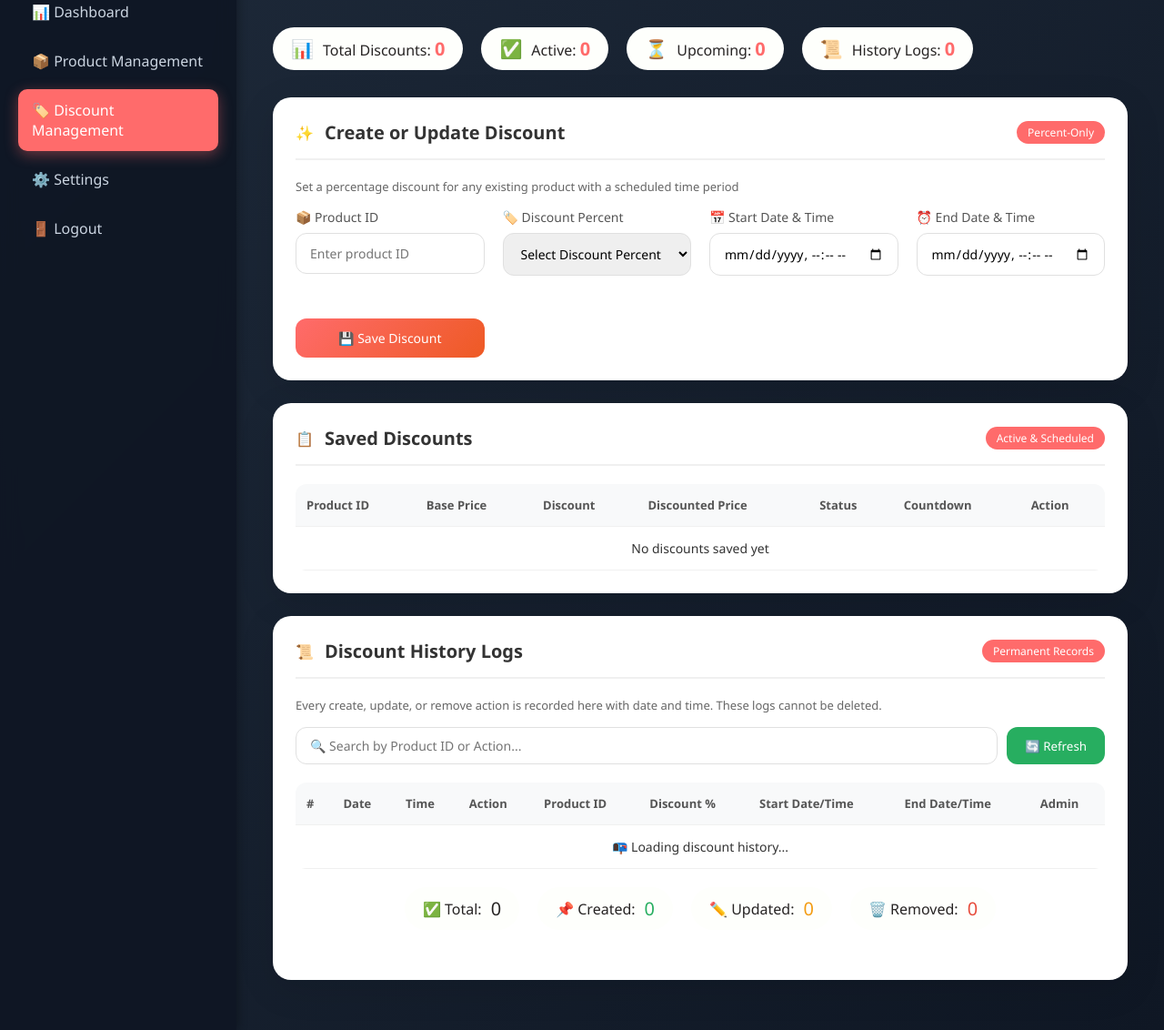
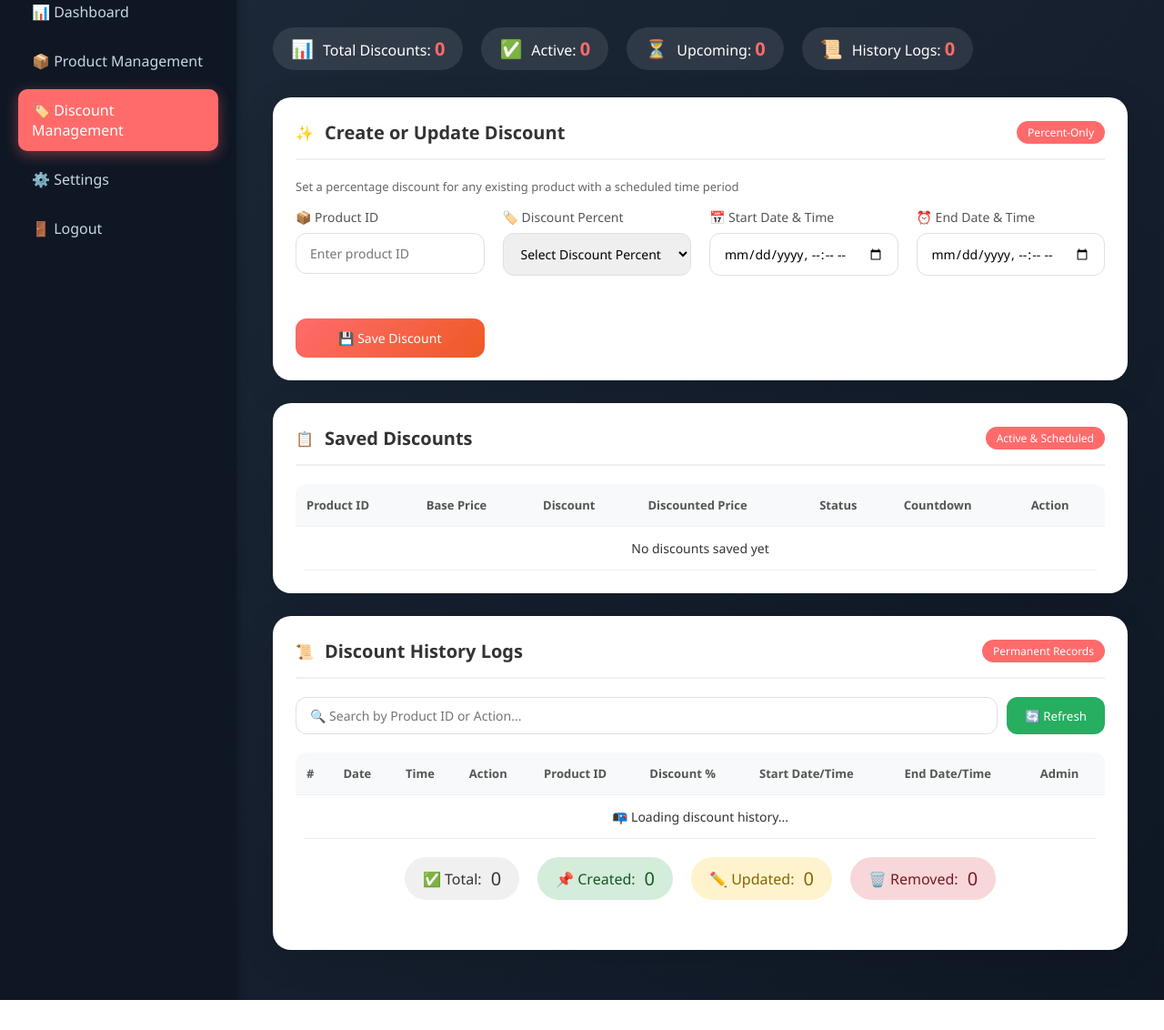
Before and after one commit to zafcristian/midterm, a Flask app: template templates/admindiscountmanagement.html in a window 1280 px wide. Shown: the part 103-1235 px from the top of the page at 91% size. After the commit the page ends 1202 px from the top, so only its background shows below. Run offline with Flask 3, Linux system fonts and the light colour scheme; the template is opened without the code that fills it, so the values that code supplies are empty.

Commit message:
final commit

```diff
--- a/app.py
+++ b/app.py
@@ -2,22 +2,15 @@ from flask import Flask, render_template, redirect, url_for, request, jsonify
 from abc import ABC, abstractmethod
 from datetime import datetime
 
-# ============= IN-MEMORY STORAGE (Dili JSON file) =============
-# Para sa Transaction History
 _discount_transaction_history = []
 
-# Para sa Discount Creation History
 _discount_creation_history = []
 
-
-# ============= DISCOUNT HISTORY MANAGER (Transaction History) =============
 def load_discount_history():
-    """Load discount history from memory (list)"""
     global _discount_transaction_history
     return _discount_transaction_history
 
 def save_discount_transaction(transaction_data):
-    """Save a discount transaction with date and time"""
     global _discount_transaction_history
 
     transaction_data['timestamp'] = datetime.now().strftime('%Y-%m-%d %H:%M:%S')
@@ -29,11 +22,9 @@ def save_discount_transaction(transaction_data):
     return True
 
 def get_discount_history():
-    """Get all discount history"""
     return load_discount_history()
 
 def get_discount_summary():
-    """Get summary statistics from discount history"""
     global _discount_transaction_history
 
     if not _discount_transaction_history:
@@ -52,21 +43,11 @@ def get_discount_summary():
         'avg_discount': total_discount_percent / len(_discount_transaction_history) if _discount_transaction_history else 0
     }
 
+class DiscountCreationHistoryManager:
+    def __init__(self):
+        self._history = []
 
-# ============= DISCOUNT CREATION HISTORY MANAGER (ENCAPSULATED CLASS) =============
-class DiscountCreationHistoryManager:
-    """Manages discount creation/update/removal history - uses in-memory list"""
-
-    def __init__(self):
-        """Constructor initializes the history list"""
-        self._history = []  # In-memory list imbes nga file
-
-    # ============= PUBLIC METHODS =============
     def log_discount_action(self, action, product_id, discount_percent, start_date, end_date, admin_email):
-        """
-        Log a discount creation/update/removal action
-        action: 'created', 'updated', or 'removed'
-        """
         entry = {
             'id': datetime.now().strftime('%Y%m%d%H%M%S%f'),
             'action': action,
@@ -84,20 +65,15 @@ class DiscountCreationHistoryManager:
         return True
 
     def get_all_history(self):
-        """Get all discount creation history"""
-        # Return reversed copy para latest first
         return list(reversed(self._history))
 
     def get_history_by_product(self, product_id):
-        """Get history for specific product"""
         return [h for h in self._history if h['product_id'] == product_id]
 
     def get_history_by_action(self, action):
-        """Get history by action type (created/updated/removed)"""
         return [h for h in self._history if h['action'] == action]
 
     def get_summary(self):
-        """Get summary statistics for discount creation history"""
         if not self._history:
             return {
                 'total_actions': 0,
@@ -121,90 +97,63 @@ class DiscountCreationHistoryManager:
         }
 
     def clear_history(self):
-        """Clear all history (admin only)"""
         self._history = []
         return True
 
-
-# ============= BASE CLASS WITH ABSTRACTION =============
 class User(ABC):
-    """Base abstract class for all users - demonstrates inheritance"""
-
     def __init__(self, email, password, role):
-        """Constructor - initializes user attributes"""
-        self._email = email          # Encapsulated (protected)
-        self._password = password    # Encapsulated
-        self._role = role            # Encapsulated
+        self._email = email
+        self._password = password
+        self._role = role
         self._is_authenticated = False
 
-    # ============= GETTERS (Encapsulation) =============
     def get_email(self):
-        """Getter for email"""
         return self._email
 
     def get_role(self):
-        """Getter for role"""
         return self._role
 
     def is_authenticated(self):
-        """Getter for authentication status"""
         return self._is_authenticated
 
-    # ============= SETTERS (Encapsulation) =============
     def set_email(self, email):
-        """Setter for email with validation"""
         if '@' in email and '.' in email:
             self._email = email
             return True
         return False
 
     def set_password(self, password):
-        """Setter for password with validation"""
         if len(password) >= 3:
             self._password = password
             return True
         return False
 
-    # ============= BUSINESS METHODS =============
     def authenticate(self, password):
-        """Method to authenticate user"""
         if self._password == password:
             self._is_authenticated = True
             return True
         return False
 
     def logout(self):
-        """Method to logout user"""
         self._is_authenticated = False
 
     @abstractmethod
     def get_dashboard_template(self):
-        """Abstract method - forces child classes to implement"""
         pass
 
     @abstractmethod
     def get_allowed_sections(self):
-        """Abstract method for role-based sections"""
         pass
 
-
-# ============= INHERITANCE: CHILD CLASS 1 =============
 class AdminUser(User):
-    """Admin user class - inherits from User"""
-
     def __init__(self, email, password, role="admin"):
-        """Constructor calls parent constructor"""
         super().__init__(email, password, role)
         self._admin_permissions = ['product_management', 'discount_management', 'user_management']
 
-    # ============= GETTERS =============
     def get_admin_permissions(self):
-        """Get admin-specific permissions"""
         return self._admin_permissions
 
-    # ============= SETTERS =============
     def set_admin_permissions(self, permissions):
-        """Set admin permissions"""
         if isinstance(permissions, list):
             self._admin_permissions = permissions
             return True
@@ -212,120 +161,89 @@ class AdminUser(User):
 
     # ============= IMPLEMENTING ABSTRACT METHODS =============
     def get_dashboard_template(self):
-        """Returns admin dashboard template"""
         return 'admindashboard.html'
 
     def get_allowed_sections(self):
-        """Returns admin sections"""
         return ['product-management', 'discount-management', 'settings', 'discount-history']
 
-    # ============= ADMIN-SPECIFIC METHODS =============
     def can_manage_products(self):
-        """Check if admin can manage products"""
         return 'product_management' in self._admin_permissions
 
     def can_manage_discounts(self):
-        """Check if admin can manage discounts"""
         return 'discount_management' in self._admin_permissions
 
 
-# ============= INHERITANCE: CHILD CLASS 2 =============
 class RegularUser(User):
-    """Regular user class - inherits from User"""
 
     def __init__(self, email, password, role="user"):
-        """Constructor calls parent constructor"""
         super().__init__(email, password, role)
         self._user_preferences = {
             'theme': 'light',
             'notifications': True
         }
 
-    # ============= GETTERS =============
     def get_user_preferences(self):
-        """Get user preferences"""
         return self._user_preferences
 
     def get_preference(self, key):
-        """Get specific preference"""
         return self._user_preferences.get(key, None)
 
     # ============= SETTERS =============
     def set_user_preferences(self, preferences):
-        """Set user preferences"""
         if isinstance(preferences, dict):
             self._user_preferences.update(preferences)
             return True
         return False
 
     def set_preference(self, key, value):
-        """Set specific preference"""
         self._user_preferences[key] = value
         return True
 
     # ============= IMPLEMENTING ABSTRACT METHODS =============
     def get_dashboard_template(self):
-        """Returns user dashboard template"""
         return 'userdashboard.html'
 
     def get_allowed_sections(self):
-        """Returns user sections"""
         return ['pricing', 'discount', 'settings']
 
-
-# ============= USER MANAGEMENT CLASS =============
 class UserManager:
-    """Manages all users - demonstrates encapsulation and collection management"""
-
     def __init__(self):
-        """Constructor initializes empty user storage"""
         self._users = {}
         self._current_user = None
         self._initialize_default_users()
 
     def _initialize_default_users(self):
-        """Private method to add default users"""
         admin = AdminUser('gwapo@bisu.edu.ph', 'admin', 'admin')
         self._users[admin.get_email()] = admin
 
         user = RegularUser('pangit@bisu.edu.ph', 'user', 'user')
         self._users[user.get_email()] = user
 
-    # ============= GETTERS =============
     def get_user(self, email):
-        """Get user by email"""
         return self._users.get(email, None)
 
     def get_current_user(self):
-        """Get currently logged-in user"""
         return self._current_user
 
     def get_all_users(self):
-        """Get all users (returns copy for encapsulation)"""
         return self._users.copy()
 
     def is_user_exists(self, email):
-        """Check if user exists"""
         return email in self._users
 
-    # ============= SETTERS =============
     def add_user(self, user):
-        """Add new user"""
         if isinstance(user, User) and user.get_email() not in self._users:
             self._users[user.get_email()] = user
             return True
         return False
 
     def remove_user(self, email):
-        """Remove user by email"""
         if email in self._users:
             del self._users[email]
             return True
         return False
 
-    # ============= AUTHENTICATION METHODS =============
     def authenticate_user(self, email, password):
-        """Authenticate user and set as current user"""
         user = self.get_user(email)
         if user and user.authenticate(password):
             self._current_user = user
@@ -333,44 +251,30 @@ class UserManager:
         return False
 
     def logout_current_user(self):
-        """Logout current user"""
         if self._current_user:
             self._current_user.logout()
             self._current_user = None
 
     def is_user_authenticated(self):
-        """Check if any user is logged in"""
         return self._current_user is not None
 
-
-# ============= FLASK APPLICATION CLASS =============
 class FlaskAppWrapper:
-    """Wrapper class for Flask application - demonstrates OOP with Flask"""
-
     def __init__(self, name):
-        """Constructor initializes Flask app and user manager"""
         self._app = Flask(name)
         self._user_manager = UserManager()
         self._discount_creation_history = DiscountCreationHistoryManager()
         self._setup_routes()
 
-    # ============= GETTERS =============
     def get_flask_app(self):
-        """Get the underlying Flask app"""
         return self._app
 
     def get_user_manager(self):
-        """Get the user manager instance"""
         return self._user_manager
 
     def get_discount_creation_history(self):
-        """Get the discount creation history manager"""
         return self._discount_creation_history
 
-    # ============= ROUTE SETUP (Private Methods) =============
     def _setup_routes(self):
-        """Private method to setup all routes"""
-
         @self._app.route('/')
         def home():
             return '<meta charset="UTF-8"><h1>KINSA KA OOOIIIEEEEE ABOT MAN KA DIREEEEE &#128544;</h1>'
@@ -421,7 +325,6 @@ class FlaskAppWrapper:
                     )
             return redirect(url_for('login'))
 
-        # ============= DISCOUNT HISTORY ROUTE =============
         @self._app.route('/admindashboard/discount-history')
         def discount_history():
             if self._user_manager.get_current_user():
@@ -473,7 +376,6 @@ class FlaskAppWrapper:
             else:
                 return jsonify({'success': False, 'message': 'Failed to log discount creation'}), 500
 
-        # ============= API ROUTE PARA KUHAON ANG DISCOUNT CREATION HISTORY =============
         @self._app.route('/api/get_discount_creation_history', methods=['GET'])
         def api_get_discount_creation_history():
             if not self._user_manager.get_current_user():
@@ -482,7 +384,6 @@ class FlaskAppWrapper:
             history = self._discount_creation_history.get_all_history()
             return jsonify({'success': True, 'history': history})
 
-        # ============= API ROUTE PARA KUHAON ANG DISCOUNT CREATION SUMMARY =============
         @self._app.route('/api/get_discount_creation_summary', methods=['GET'])
         def api_get_discount_creation_summary():
             if not self._user_manager.get_current_user():
@@ -491,7 +392,6 @@ class FlaskAppWrapper:
             summary = self._discount_creation_history.get_summary()
             return jsonify({'success': True, 'summary': summary})
 
-        # ============= API ROUTE PARA MAG-SAVE OG TRANSACTION =============
         @self._app.route('/api/save_discount_transaction', methods=['POST'])
         def api_save_discount_transaction():
             if not self._user_manager.get_current_user():
@@ -520,7 +420,6 @@ class FlaskAppWrapper:
             else:
                 return jsonify({'success': False, 'message': 'Failed to save transaction'}), 500
 
-        # ============= ADMIN ROUTE PARA I-CLEAR ANG HISTORY =============
         @self._app.route('/api/clear_discount_history', methods=['POST'])
         def api_clear_discount_history():
             if not self._user_manager.get_current_user():
@@ -599,24 +498,18 @@ class FlaskAppWrapper:
 
             return render_template('login.html', message='')
 
-    # ============= RUN METHOD =============
     def run(self, debug=True):
         """Run the Flask application"""
         self._app.run(debug=debug)
 
-    # ============= EXPOSE FOR VERCEL =============
     def get_wsgi_app(self):
         """Return WSGI application for Vercel deployment"""
         return self._app
 
-
-# ============= MAIN APPLICATION INSTANCE =============
 flask_app_wrapper = FlaskAppWrapper(__name__)
 
-# For Vercel deployment - expose the WSGI app
 application = flask_app_wrapper.get_wsgi_app()
 app = application
 
-# ============= RUN THE APPLICATION =============
 if __name__ == '__main__':
     flask_app_wrapper.run(debug=True)
--- a/templates/admindashboard.html
+++ b/templates/admindashboard.html
@@ -451,10 +451,6 @@
             <span class="status-badge status-online">● Online</span>
           </div>
           <div class="status-item">
-            <span class="status-label">Database</span>
-            <span class="status-badge status-online">● Connected</span>
-          </div>
-          <div class="status-item">
             <span class="status-label">Last Backup</span>
             <span class="status-value" id="lastBackup">Today, 02:30 AM</span>
           </div>
--- a/templates/admindiscountmanagement.html
+++ b/templates/admindiscountmanagement.html
@@ -94,11 +94,11 @@
       }
 
       .stat-chip {
-        background: rgb(254, 255, 252);
+        background: rgba(255, 255, 255, 0.1);
         backdrop-filter: blur(10px);
         padding: 10px 20px;
         border-radius: 30px;
-        color: rgb(39, 36, 36);
+        color: white;
         display: flex;
         align-items: center;
         gap: 10px;
@@ -525,7 +540,6 @@
           <h3>Discount History Logs</h3>
           <div class="badge">Permanent Records</div>
         </div>
-        <p class="subtitle">Every create, update, or remove action is recorded here with date and time. These logs cannot be deleted.</p>
 
         <div class="search-bar">
           <input type="text" id="historySearch" placeholder="🔍 Search by Product ID or Action..." onkeyup="filterHistory()">
@@ -548,16 +562,16 @@
               </tr>
             </thead>
             <tbody id="historyTableBody">
-              <tr><td colspan="9" style="text-align: center;">📭 Loading discount history...</td></tr>
+              <tr><td colspan="9" style="text-align: center;">📭 Loading discount history...</span></td></tr>
             </tbody>
           </table>
         </div>
 
         <div class="stats-bar" style="margin-top: 20px; justify-content: center;">
-          <div class="stat-chip">✅ Total: <span id="totalLogsCount">0</span></div>
-          <div class="stat-chip">📌 Created: <span id="createdCount" style="color: #27ae60;">0</span></div>
-          <div class="stat-chip">✏️ Updated: <span id="updatedCount" style="color: #f39c12;">0</span></div>
-          <div class="stat-chip">🗑️ Removed: <span id="removedCount" style="color: #e74c3c;">0</span></div>
+          <div class="stat-chip" style="background: #f0f0f0; color:#333;">✅ Total: <span id="totalLogsCount">0</span></div>
+          <div class="stat-chip" style="background: #d4edda; color:#155724;">📌 Created: <span id="createdCount">0</span></div>
+          <div class="stat-chip" style="background: #fff3cd; color:#856404;">✏️ Updated: <span id="updatedCount">0</span></div>
+          <div class="stat-chip" style="background: #f8d7da; color:#721c24;">🗑️ Removed: <span id="removedCount">0</span></div>
         </div>
       </div>
     </div>
@@ -681,11 +695,6 @@
         }
       }
 
-      function resetHistorySearch() {
-        document.getElementById('historySearch').value = '';
-        filterHistory();
-      }
-
       function refreshHistory() {
         loadDiscountHistory();
         showToast("History refreshed!", "success");
@@ -762,7 +771,7 @@
             const hours = Math.floor((diff % (86400000)) / 3600000);
             const minutes = Math.floor((diff % 3600000) / 60000);
             const seconds = Math.floor((diff % 60000) / 1000);
-            return { type: "starts_in", days, hours, minutes, seconds, text: `Starts: ${days}d ${hours}h` };
+            return { type: "starts_in", days, hours, minutes, seconds };
           }
         } else if (status === "active") {
           const diff = end - now;
@@ -771,7 +780,7 @@
             const hours = Math.floor((diff % 86400000) / 3600000);
             const minutes = Math.floor((diff % 3600000) / 60000);
             const seconds = Math.floor((diff % 60000) / 1000);
-            return { type: "ends_in", days, hours, minutes, seconds, text: `Ends: ${days}d ${hours}h` };
+            return { type: "ends_in", days, hours, minutes, seconds };
           }
         }
         return null;
@@ -822,7 +831,23 @@
         rows.forEach(item => {
           const row = document.createElement("tr");
           const countdown = getCountdown(item.start_date, item.end_date, item.status);
-          let countdownHtml = countdown ? `<span class="countdown-timer">${countdown.text}</span>` : '<span class="countdown-timer">---</span>';
+
+          let countdownHtml = '';
+          if (countdown) {
+            countdownHtml = `
+              <div class="countdown-box" id="countdown-${item.product_id}">
+                <span class="countdown-label">⏰ ${countdown.type === 'starts_in' ? 'STARTS IN' : 'ENDS IN'}</span>
+                <span class="countdown-timer">${countdown.days}d ${countdown.hours}h ${countdown.minutes}m ${countdown.seconds}s</span>
+              </div>
+            `;
+          } else {
+            countdownHtml = `
+              <div class="countdown-box">
+                <span class="countdown-label">⏱️ STATUS</span>
+                <span class="countdown-timer">Expired</span>
+              </div>
+            `;
+          }
 
           row.innerHTML = `
             <td><strong>${item.product_id}</strong></td>
@@ -830,7 +855,7 @@
             <td><strong style="color:#ff6b6b;">${item.discount_percent}%</strong></td>
             <td class="discount-price">₱${formatPrice(item.discounted_price)}</td>
             <td>${getStatusText(item.status)}</td>
-            <td><div id="countdown-${item.product_id}">${countdownHtml}</div></td>
+            <td>${countdownHtml}</td>
             <td><button class="btn-danger remove-btn" data-product-id="${item.product_id}" data-discount-percent="${item.discount_percent}" data-start-date="${item.start_date}" data-end-date="${item.end_date}">Remove</button></td>
           `;
           discountTableBody.appendChild(row);
```
Also changed, not shown: other parts of templates/admindiscountmanagement.html (+21 -6 lines).
